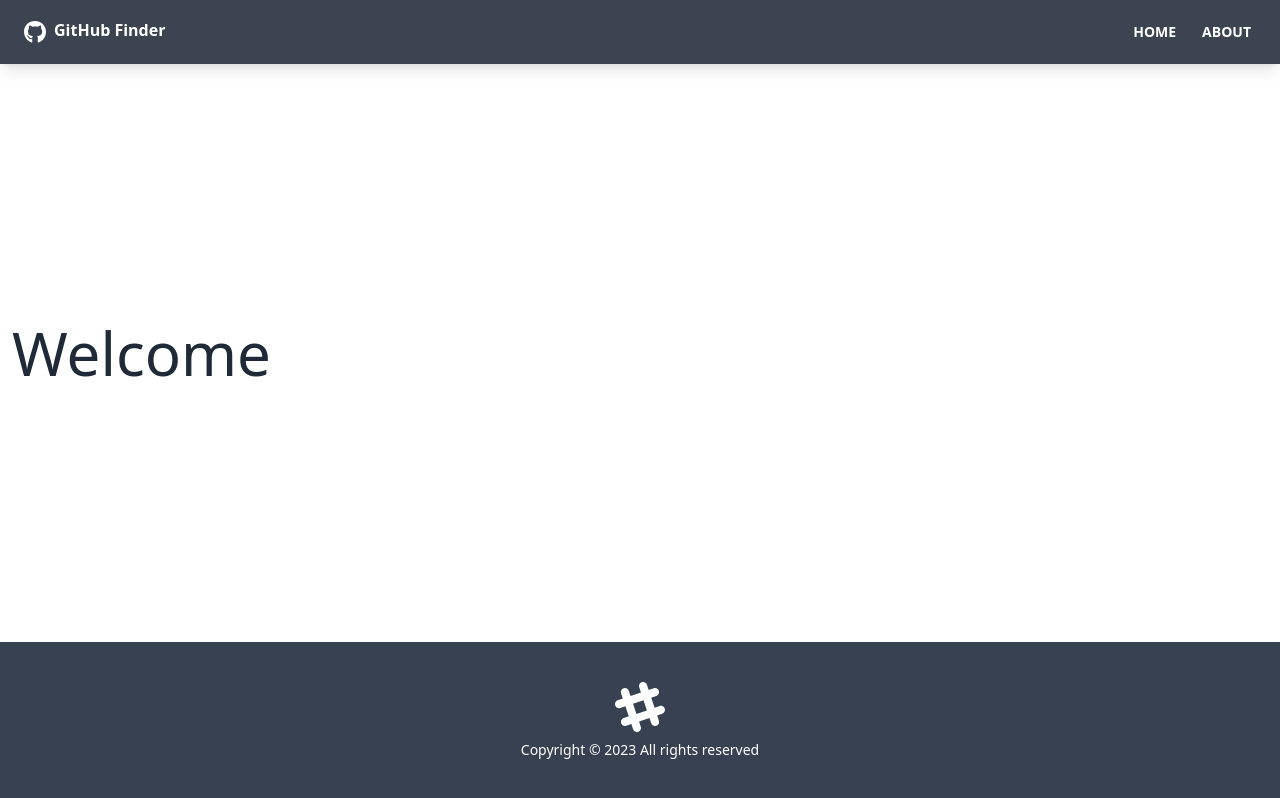
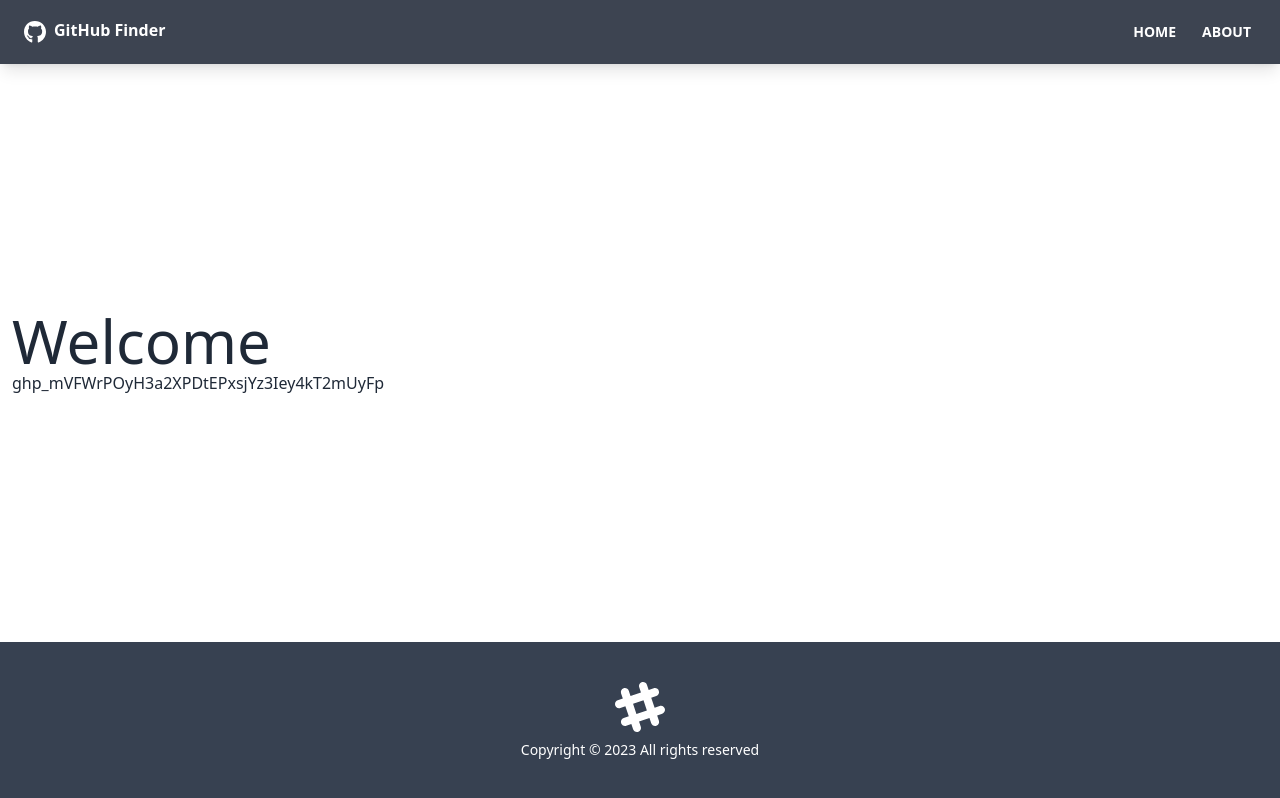
Before and after one commit to Michael-Wilburn/github-finder, a React (Create React App) app: page / in a window 1280 px wide. Built offline with nearby package versions, Linux system fonts and the light colour scheme; the HTML template or start-up script is replaced by a standard one.

Commit message:
Adding custom enviroment variables

```diff
--- a/src/pages/Home.jsx
+++ b/src/pages/Home.jsx
@@ -2,6 +2,7 @@ export default function Home() {
     return(
         <div>
             <h1 className="text-6xl">Welcome</h1>
+            {process.env.REACT_APP_GITHUB_TOKEN}
         </div>
     )
 }
```
Also changed, not shown: 1 other file (tests, documents, lock files or other folders).
